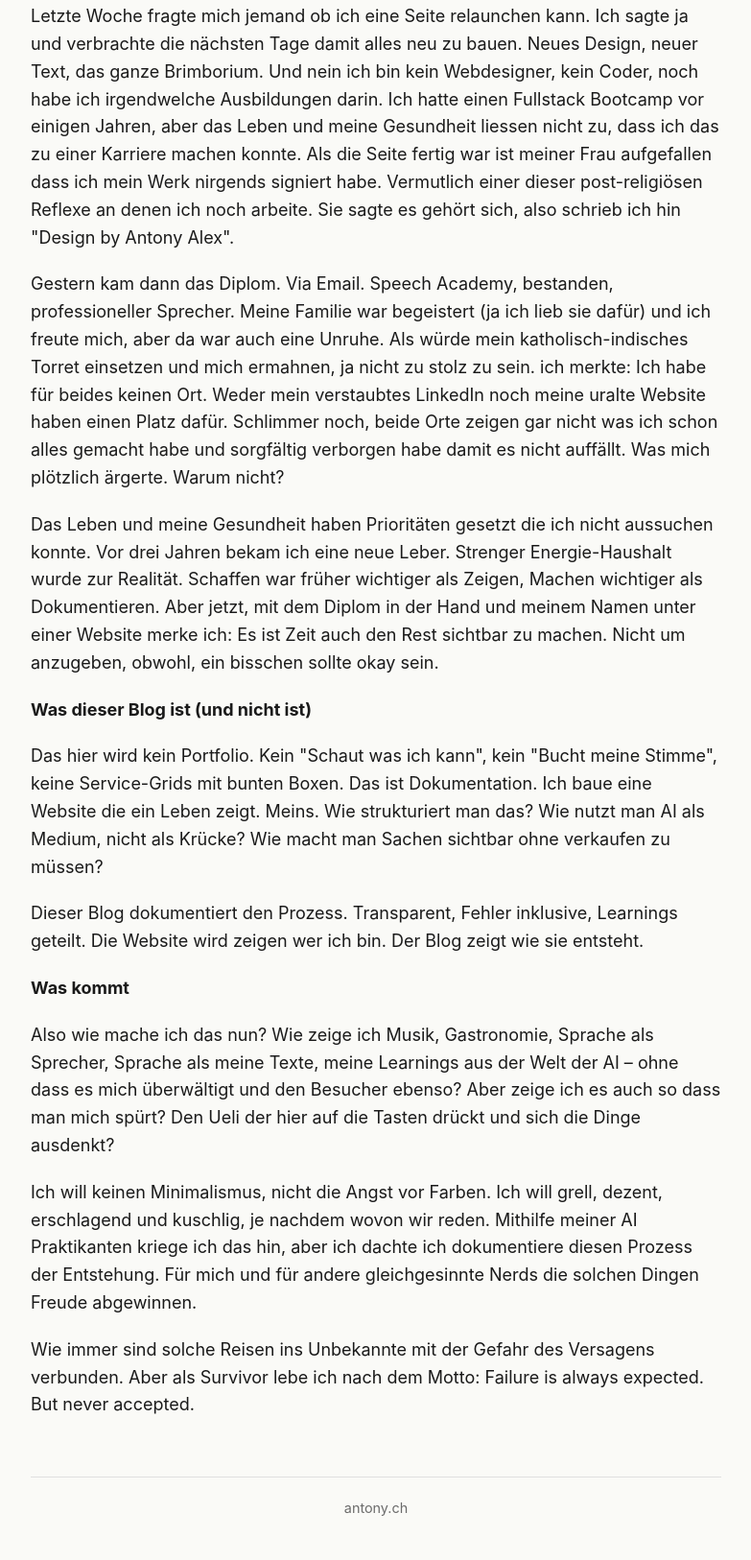
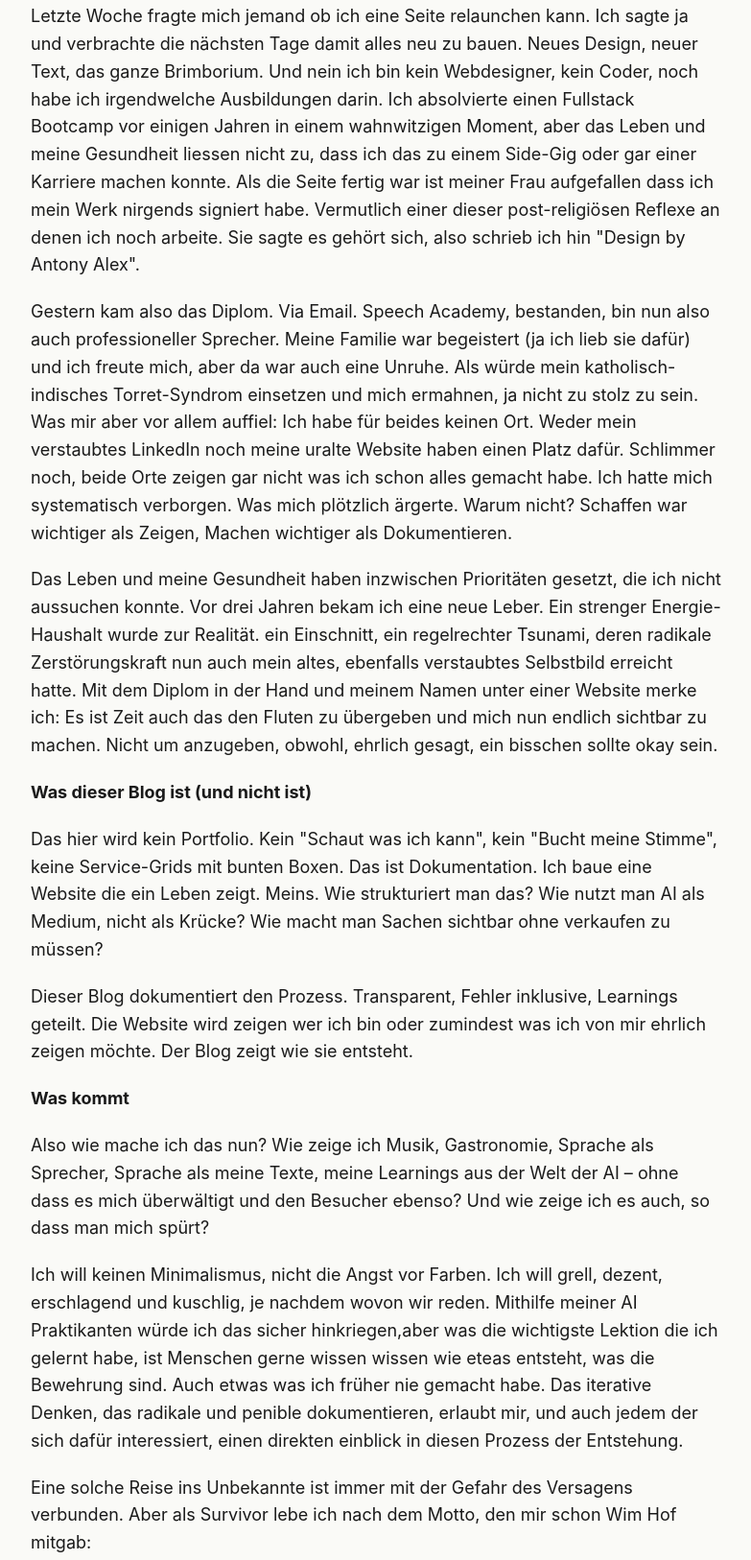
Before and after one commit to tonyindian/antony-blog, an Eleventy site: page src/posts/Warum-ich-meine-Website-umbaue.md in a window 1280 px wide. Shown: the part 1143-2769 px from the top of the page at 96% size, without its empty margins (248-1031 px from the left). Built offline with nearby package versions, Linux system fonts and the light colour scheme; Eleventy itself is replaced by a stand-in of ours; files that its build step writes are made by us from their sources.

Commit message:
Aktualisieren von Warum-ich-meine-Website-umbaue.md
Zusammenfassung, Kondensation des Textes.

```diff
--- a/src/posts/Warum-ich-meine-Website-umbaue.md
+++ b/src/posts/Warum-ich-meine-Website-umbaue.md
@@ -4,32 +4,33 @@ title: Warum ich meine Website umbaue
 description: Oder was ein Speech-Academy Diplom auslösen kann
 date: 2025-10-23
 ---
-*Gestern bekam ich mein Speech Academy Diplom. Vor ein paar Tagen schrieb ich "Design by Antony Alex" auf die erste Website die ich in über 5 Jahren gebaut hatte. das war der anfang einer kleinen Sinn-Krise.*
+*Gestern bekam ich mein Speech Academy Diplom. Vor ein paar Tagen schrieb ich "Design by Antony Alex" auf die erste Website die ich in über 5 Jahren gebaut hatte. das war der Anfang einer kleinen Sinn-Krise.*
 
 Hi, mein Name ist Antony Alex. Aus mir noch unerfindlichen Gründen bist du hier. Aber hey, du hast bis hierher gelesen, also erzähle ich dir kurz weshalb ich diesen Blog, diesen Relaunch meiner Seite in Angriff genommen habe.
 
 Ich war vierzehn Jahre lang Sales Agent, Business Developer und dann COO eines Verlags-Startups für Restaurantführer in der ganzen Schweiz. Ich baute Plattformen mit auf, entwickelte Apps, gestaltete Events, entwickelte CRM optimiere Produktionsprozesse. Vertiefte mich in die gedruckte Welt von der Papierqualität bis zur Druckertinte. Ich war der Mann der vieles konnte und sich den Rest beibrachte. Aber meinen Namen findest du nirgends.  Nur wer genau schaut in den gedruckten Magazinen findet ihn vorne klein gedruckt im Impressum.
 
-Ich mache Musik und schreibe Texte seit ich denken kann. Verarbeite so alles was in meinem Leben passiert. Self-care in einer manchmal wahnsinnigen Welt, eingie haben es auf CDs geschafft eines wurde in einem soundtrack verwendet und drittes gar als Kür für die Schweizer Turnverband am Weltturnfest. Aber das meiste schrieb ich für mich, meine Frau, meine Tochter. Bis ich vor einem Jahr auf Suno stiess. Inzwischen hören sich 1000 Followers meine Songs an, 26.000 Plays, über 5000 Likes.
+Ich mache Musik und schreibe Texte seit ich denken kann. Verarbeite so alles was in meinem Leben passiert. Self-care in einer manchmal wahnsinnigen Welt. Einige haben es auf CDs geschafft eines wurde in einem Soundtrack verwendet und drittes gar als Kür für den Schweizer Turnverband am Weltturnfest. Aber das meiste schrieb ich für mich, meine Frau, meine Tochter. Bis ich vor einem Jahr auf Suno stiess. Inzwischen hören sich 1000 Followers meine Songs an, 26.000 Plays, über 5000 Likes.
 
-Ich nutze ChatGPT und Claude um Dinge zu lernen die ich nie gewagt hätte auch nur im Ansatz zu verstehen. Organische Chemie, Astrophysik, politische Planspiele. Ich baute Automationen für Social Media Beiträge die ich dann doch nicht benutze. Die App steht auf jeden Fall.
+Ich nutze ChatGPT und Claude um Dinge zu lernen die ich nie gewagt hätte auch nur im Ansatz zu verstehen. Organische Chemie, Astrophysik, politische Planspiele. Ich baue Automationen wie eines für Social Media Beiträge die ich dann doch nicht benutze. Die App steht auf jeden Fall.
 
-Letzte Woche fragte mich jemand ob ich eine Seite relaunchen kann. Ich sagte ja und verbrachte die nächsten Tage damit alles neu zu bauen. Neues Design, neuer Text, das ganze Brimborium. Und nein ich bin kein Webdesigner, kein Coder, noch habe ich irgendwelche Ausbildungen darin. Ich hatte einen Fullstack Bootcamp vor einigen Jahren, aber das Leben und meine Gesundheit liessen nicht zu, dass ich das zu einer Karriere machen konnte. Als die Seite fertig war ist meiner Frau aufgefallen dass ich mein Werk nirgends signiert habe. Vermutlich einer dieser post-religiösen Reflexe an denen ich noch arbeite. Sie sagte es gehört sich, also schrieb ich hin "Design by Antony Alex".
+Letzte Woche fragte mich jemand ob ich eine Seite relaunchen kann. Ich sagte ja und verbrachte die nächsten Tage damit alles neu zu bauen. Neues Design, neuer Text, das ganze Brimborium. Und nein ich bin kein Webdesigner, kein Coder, noch habe ich irgendwelche Ausbildungen darin. Ich absolvierte einen Fullstack Bootcamp vor einigen Jahren in einem wahnwitzigen Moment, aber das Leben und meine Gesundheit liessen nicht zu, dass ich das zu einem Side-Gig oder gar einer Karriere machen konnte. Als die Seite fertig war  ist meiner Frau aufgefallen dass ich mein Werk nirgends signiert habe. Vermutlich einer dieser post-religiösen Reflexe an denen ich noch arbeite. Sie sagte es gehört sich, also schrieb ich hin "Design by Antony Alex".
 
-Gestern kam dann das Diplom. Via Email. Speech Academy, bestanden, professioneller Sprecher. Meine Familie war begeistert (ja ich lieb sie dafür) und ich freute mich, aber da war auch eine Unruhe. Als würde mein katholisch-indisches Torret einsetzen und mich ermahnen, ja nicht zu stolz zu sein. ich merkte:  Ich habe für beides keinen Ort. Weder mein verstaubtes LinkedIn noch meine uralte Website haben einen Platz dafür. Schlimmer noch, beide Orte zeigen gar nicht was ich schon alles gemacht habe und sorgfältig verborgen habe damit es nicht auffällt. Was mich plötzlich ärgerte. Warum nicht?
+Gestern kam also das Diplom. Via Email. Speech Academy, bestanden, bin nun also auch professioneller Sprecher. Meine Familie war begeistert (ja ich lieb sie dafür) und ich freute mich, aber da war auch eine Unruhe. Als würde mein katholisch-indisches Torret-Syndrom einsetzen und mich ermahnen, ja nicht zu stolz zu sein. Was mir aber vor allem auffiel:  Ich habe für beides keinen Ort. Weder mein verstaubtes LinkedIn noch meine uralte Website haben einen Platz dafür. Schlimmer noch, beide Orte zeigen gar nicht was ich schon alles gemacht habe. Ich hatte mich systematisch verborgen. Was mich plötzlich ärgerte. Warum nicht? Schaffen war  wichtiger als Zeigen, Machen wichtiger als Dokumentieren.
 
-Das Leben und meine Gesundheit haben Prioritäten gesetzt die ich nicht aussuchen konnte. Vor drei Jahren bekam ich eine neue Leber. Strenger Energie-Haushalt wurde zur Realität. Schaffen war früher wichtiger als Zeigen, Machen wichtiger als Dokumentieren. Aber jetzt, mit dem Diplom in der Hand und meinem Namen unter einer Website merke ich: Es ist Zeit auch den Rest sichtbar zu machen. Nicht um anzugeben, obwohl, ein bisschen sollte okay sein.
+Das Leben und meine Gesundheit haben inzwischen Prioritäten gesetzt, die ich nicht aussuchen konnte. Vor drei Jahren bekam ich eine neue Leber. Ein strenger Energie-Haushalt wurde zur Realität. ein Einschnitt, ein regelrechter Tsunami, deren radikale Zerstörungskraft nun auch mein altes, ebenfalls verstaubtes Selbstbild erreicht hatte. Mit dem Diplom in der Hand und meinem Namen unter einer Website merke ich: Es ist Zeit auch das den Fluten zu übergeben und mich nun endlich sichtbar zu machen. Nicht um anzugeben, obwohl, ehrlich gesagt, ein bisschen sollte okay sein.
 
 **Was dieser Blog ist (und nicht ist)**
 
 Das hier wird kein Portfolio. Kein "Schaut was ich kann", kein "Bucht meine Stimme", keine Service-Grids mit bunten Boxen. Das ist Dokumentation. Ich baue eine Website die ein Leben zeigt. Meins. Wie strukturiert man das? Wie nutzt man AI als Medium, nicht als Krücke? Wie macht man Sachen sichtbar ohne verkaufen zu müssen?
 
-Dieser Blog dokumentiert den Prozess. Transparent, Fehler inklusive, Learnings geteilt. Die Website wird zeigen wer ich bin. Der Blog zeigt wie sie entsteht.
+Dieser Blog dokumentiert den Prozess. Transparent, Fehler inklusive, Learnings geteilt. Die Website wird zeigen wer ich bin oder zumindest was ich von mir ehrlich zeigen möchte. Der Blog zeigt wie sie entsteht.
 
 **Was kommt**
 
-Also wie mache ich das nun? Wie zeige ich Musik, Gastronomie, Sprache als Sprecher, Sprache als meine Texte, meine Learnings aus der Welt der AI – ohne dass es mich überwältigt und den Besucher ebenso? Aber zeige ich es auch so dass man mich spürt? Den Ueli der hier auf die Tasten drückt und sich die Dinge ausdenkt?
+Also wie mache ich das nun? Wie zeige ich Musik, Gastronomie, Sprache als Sprecher, Sprache als meine Texte, meine Learnings aus der Welt der AI – ohne dass es mich überwältigt und den Besucher ebenso? Und wie zeige ich es auch, so dass man mich spürt?
 
-Ich will keinen Minimalismus, nicht die Angst vor Farben. Ich will grell, dezent, erschlagend und kuschlig, je nachdem wovon wir reden. Mithilfe meiner AI Praktikanten kriege ich das hin, aber ich dachte ich dokumentiere diesen Prozess der Entstehung. Für mich und für andere gleichgesinnte Nerds die solchen Dingen Freude abgewinnen.
+Ich will keinen Minimalismus, nicht die Angst vor Farben. Ich will grell, dezent, erschlagend und kuschlig, je nachdem wovon wir reden. Mithilfe meiner AI Praktikanten würde ich das sicher hinkriegen,aber was die wichtigste Lektion die ich gelernt habe, ist Menschen gerne wissen wissen wie eteas entsteht, was die Bewehrung sind. Auch etwas was ich früher nie gemacht habe. Das iterative Denken, das radikale und penible dokumentieren, erlaubt mir, und auch jedem der sich dafür interessiert, einen direkten einblick in diesen Prozess der Entstehung.
 
-Wie immer sind solche Reisen ins Unbekannte mit der Gefahr des Versagens verbunden. Aber als Survivor lebe ich nach dem Motto: Failure is always expected. But never accepted.
+Eine solche Reise ins Unbekannte ist immer mit der Gefahr des Versagens verbunden. Aber als Survivor lebe ich nach dem Motto, den mir schon Wim Hof mitgab:
+> Breathe in. Breathe out. All the power. All the love.
```
